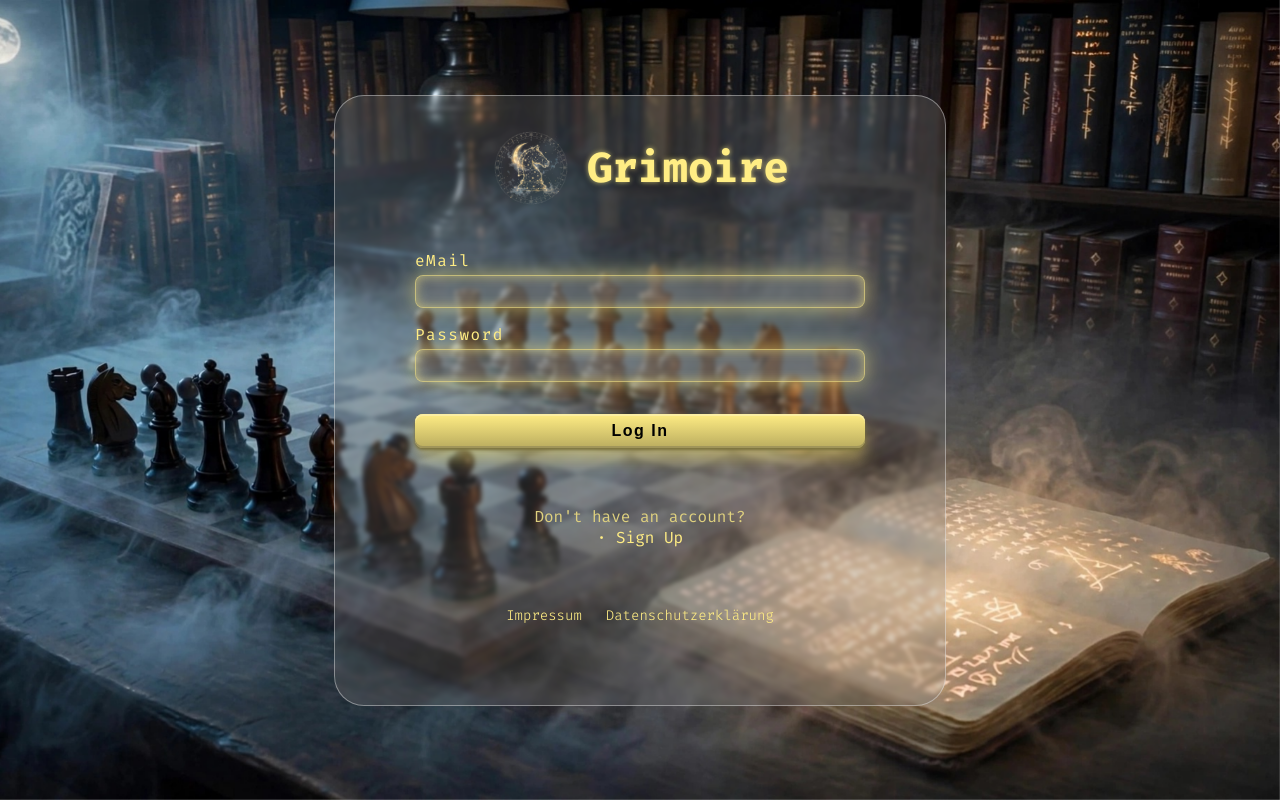
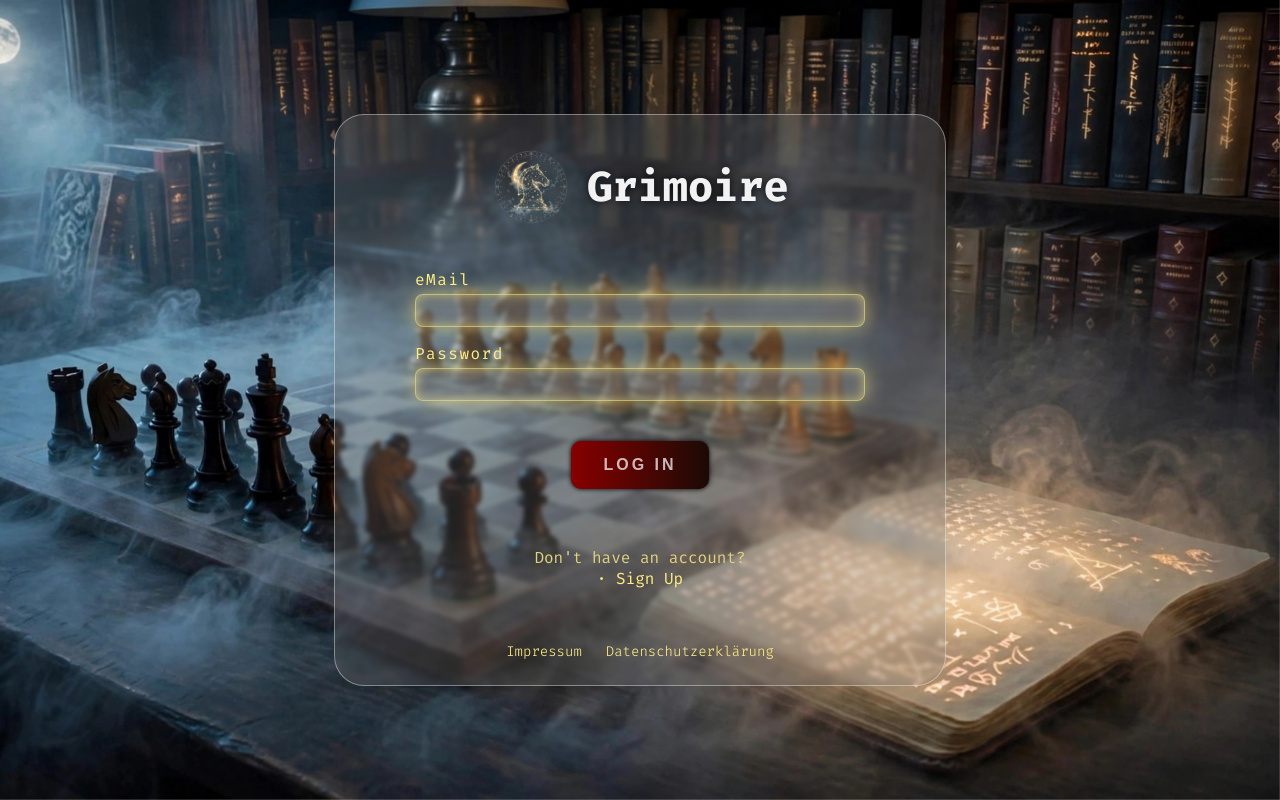
Before and after one commit to 4ergert/grimoire, an Angular app: page / in a window 1280 px wide. Built offline with nearby package versions, Linux system fonts and the light colour scheme; no server answers.

Commit message:
refactor: use reusable native button component across login and game controls

```diff
--- /dev/null
+++ b/src/app/shared/components/button/button.html
@@ -0,0 +1,3 @@
+<button class="btn-grad">
+  <span class="btn-content"><ng-content /></span>
+</button>
--- /dev/null
+++ b/src/app/shared/components/button/button.scss
@@ -0,0 +1,26 @@
+:host {
+  background-image: linear-gradient(to right, #870000 0%, #190A05 51%, #870000 100%);
+  padding: 15px 32px;
+  font-size: 16px;
+  font-weight: bold;
+  letter-spacing: 3px;
+  text-align: center;
+  text-transform: uppercase;
+  transition: 0.5s;
+  background-size: 200% auto;
+  color: rgba(255, 255, 255, 0.718);
+  box-shadow: 0 0 5px #000000;
+  border-radius: 10px;
+  display: block;
+  outline: none;
+  border: none;
+}
+
+:host(:hover:not(:disabled)) {
+  background-position: right center;
+  color: #fefefe;
+  text-shadow: 0 0 10px #fff;
+  text-decoration: none;
+    box-shadow: 0 0 15px #ffffff;
+
+}
--- /dev/null
+++ b/src/app/shared/components/button/button.ts
@@ -0,0 +1,10 @@
+import { Component } from '@angular/core';
+
+@Component({
+  selector: 'button[custom-button]',
+  template: '<span class="custom_button"><ng-content></ng-content></span>',
+  imports: [],
+  // templateUrl: './button.html',
+  styleUrls: ['./button.scss'],
+})
+export class CustomButton {}
--- a/src/app/shared/components/login-overlay/login-overlay.html
+++ b/src/app/shared/components/login-overlay/login-overlay.html
@@ -18,6 +18,7 @@
         />
       </div>
       <button
+        custom-button
         class="logout_button game_logout"
         type="button"
         [disabled]="pending()"
@@ -80,7 +81,7 @@
             />
           </div>
         }
-        <button type="submit">
+        <button custom-button class="auth_button" type="submit">
           {{ pending() ? 'Please wait...' : isSignUp() ? 'Sign Up' : 'Log In' }}
         </button>
       </fieldset>
@@ -97,6 +98,7 @@
         &middot; {{ isSignUp() ? 'Log In' : 'Sign Up' }}
       </button>
     </p>
+
     @if (error()) {
       <p class="auth_error" role="alert">{{ error() }}</p>
     }
--- a/src/app/shared/components/login-overlay/login-overlay.scss
+++ b/src/app/shared/components/login-overlay/login-overlay.scss
@@ -36,6 +36,7 @@ fieldset {
   width: 100%;
   display: flex;
   flex-direction: column;
+  align-items: center;
   gap: 16px;
 }
 
@@ -99,12 +100,12 @@ fieldset {
   overflow-wrap: anywhere;
 }
 
-button:disabled {
-  cursor: wait;
-  opacity: 0.6;
+.auth_button {
+  margin-top: 24px;
 }
 
 .form_field {
+  width: 100%;
   display: flex;
   flex-direction: column;
   gap: 4px;
@@ -116,9 +117,7 @@ label {
   color: #ffed84;
 }
 
-input,
-form button,
-.logout_button {
+input {
   padding: 8px 16px;
   border-radius: 8px;
   border: 1px solid rgba(253, 253, 253, 0.394);
@@ -141,29 +140,6 @@ input:focus {
     0 0 8px #ffed8494;
 }
 
-form button,
-.logout_button {
-  margin-top: 16px;
-  cursor: pointer;
-  font-size: 16px;
-  letter-spacing: 1.5px;
-  font-weight: bold;
-  color: #000000;
-  transition: background-color 0.3s ease;
-  border: none;
-  background: linear-gradient(#ffed84, #baac5f);
-  box-shadow:
-    inset 0 2px 0 #fbeea3,
-    inset 0 -2px 0 #a0955a,
-    0 2px 3px #7b723d,
-    0 12px 16px #fce77273;
-}
-
-form button:active,
-.logout_button:active {
-  background: linear-gradient(#baac5f, #ffed84);
-}
-
 .signup_prompt {
   font-size: 16px;
   color: #dfd17f;
@@ -179,6 +155,13 @@ form button:active,
   }
 }
 
+footer {
+  position: fixed;
+  bottom: 24px;
+  width: 100%;
+  text-align: center;
+}
+
 @media (max-width: 500px) {
   .login_overlay {
     padding: 32px 16px 32px 16px;
@@ -188,6 +171,7 @@ form button:active,
     font-size: clamp(30px, 10vw, 42px);
   }
 }
+
 .game-container {
   width: 100%;
 }
--- a/src/app/shared/components/login-overlay/login-overlay.ts
+++ b/src/app/shared/components/login-overlay/login-overlay.ts
@@ -6,10 +6,11 @@ import { MenuOverlay } from '../menu-overlay/menu-overlay';
 import { PlayGround } from '../play-ground/play-ground';
 import { GameLibrary } from '../game-library/game-library';
 import { GameFolder } from '../../services/game-library';
+import { CustomButton } from '../button/button';
 
 @Component({
   selector: 'login-overlay',
-  imports: [MenuOverlay, PlayGround, GameLibrary, RouterLink],
+  imports: [MenuOverlay, PlayGround, GameLibrary, RouterLink, CustomButton],
   templateUrl: './login-overlay.html',
   styleUrl: './login-overlay.scss',
 })
--- a/src/app/shared/components/menu-overlay/menu-overlay.html
+++ b/src/app/shared/components/menu-overlay/menu-overlay.html
@@ -9,15 +9,16 @@
     {{ pending() ? 'Please wait...' : 'Welcome back ' + username() }}
   </p>
 
-  <button class="play_button" type="button" [disabled]="pending()" (click)="play.emit()">
+  <button custom-button class="menu_button" type="button" [disabled]="pending()" (click)="play.emit()">
     Play
   </button>
 
-  <button class="logout_button" type="button" [disabled]="pending()" (click)="logout.emit()">
+  <button custom-button class="menu_button" type="button" [disabled]="pending()" (click)="library.emit()">
+    Repertoire
+  </button>
+
+  <button custom-button class="menu_button" type="button" [disabled]="pending()" (click)="logout.emit()">
     Log Out
-  </button>
-  <button class="play_button" type="button" [disabled]="pending()" (click)="library.emit()">
-    Saved games
   </button>
 
   @if (error()) {
--- a/src/app/shared/components/menu-overlay/menu-overlay.scss
+++ b/src/app/shared/components/menu-overlay/menu-overlay.scss
@@ -43,7 +43,8 @@ header {
 
 .auth_status {
   font-size: 24px;
-  color: #ffed84;
+  color: #ffffff;
+  text-shadow: 0 0 3px #000000;
   text-align: center;
   overflow-wrap: anywhere;
   margin: 0;
@@ -60,34 +61,8 @@ header {
   height: auto;
 }
 
-.play_button,
-.logout_button {
-  padding: 8px 16px;
-  border-radius: 8px;
-  border: 1px solid rgba(253, 253, 253, 0.394);
-  background-color: rgba(126, 125, 125, 0.262);
-  backdrop-filter: blur(2px);
-  border: 1px solid #ffed84a3;
-
-  margin-top: 16px;
-  cursor: pointer;
-  font-size: 16px;
-  letter-spacing: 1.5px;
-  font-weight: bold;
-  color: #000000;
-  transition: background-color 0.3s ease;
-  border: none;
-  background: linear-gradient(#ffed84, #baac5f);
-  box-shadow:
-    inset 0 2px 0 #fbeea3,
-    inset 0 -2px 0 #a0955a,
-    0 2px 3px #7b723d,
-    0 12px 16px #fce77273;
-}
-
-.play_button:active,
-.logout_button:active {
-  background: linear-gradient(#baac5f, #ffed84);
+.menu_button {
+  width: 60%;
 }
 
 @media (max-width: 500px) {
--- a/src/app/shared/components/menu-overlay/menu-overlay.ts
+++ b/src/app/shared/components/menu-overlay/menu-overlay.ts
@@ -1,8 +1,9 @@
 import { Component, input, output } from '@angular/core';
+import { CustomButton } from '../button/button';
 
 @Component({
   selector: 'app-menu-overlay',
-  imports: [],
+  imports: [CustomButton],
   templateUrl: './menu-overlay.html',
   styleUrl: './menu-overlay.scss',
 })
--- a/src/app/shared/components/play-ground/components/controls.scss
+++ b/src/app/shared/components/play-ground/components/controls.scss
@@ -10,17 +10,6 @@
   flex-wrap: wrap;
   gap: 12px;
   color: #ffdfbc;
-}
-
-.restart,
-.promotion button {
-  padding: 8px 12px;
-  border: 1px solid #ffdfbc;
-  border-radius: 4px;
-  background: #451710;
-  color: #ffdfbc;
-  cursor: pointer;
-  font: inherit;
 }
 
 .promotion {
--- a/src/app/shared/components/play-ground/components/game-controls/game-controls.ts
+++ b/src/app/shared/components/play-ground/components/game-controls/game-controls.ts
@@ -1,20 +1,26 @@
 import { Component, input, output } from '@angular/core';
+import { CustomButton } from '../../../button/button';
 
 @Component({
-  selector: 'app-game-controls',
+  selector:'app-game-controls',
+  imports: [CustomButton],
   styleUrl: '../controls.scss',
   template: `
     <div class="game-toolbar">
       <p role="status" aria-live="polite">{{ status() }}</p>
-      <button type="button" class="restart" (click)="back.emit()">Menu</button>
-      <button type="button" class="restart" [attr.aria-pressed]="flipped()" (click)="flip.emit()">
+      <button custom-button type="button" class="restart" (click)="back.emit()">
+        Menu
+      </button>
+      <button custom-button type="button" class="restart" [attr.aria-pressed]="flipped()" (click)="flip.emit()">
         Flip board
       </button>
       @if (!training()) {
-        <button type="button" class="restart" (click)="restart.emit()">New game</button>
+        <button custom-button type="button" class="restart" (click)="restart.emit()">
+          New game
+        </button>
       }
       @if (!training() && !replaying()) {
-        <button type="button" class="restart" [disabled]="!canSave()" (click)="save.emit()">
+        <button custom-button type="button" class="restart" [disabled]="!canSave()" (click)="save.emit()">
           Save game
         </button>
       }
--- a/src/styles.scss
+++ b/src/styles.scss
@@ -17,8 +17,8 @@ body:has(app-legal) {
 
 h1 {
   margin: 0;
-  color: #ffed84;
-  text-shadow: 0 0 5px rgba(255, 237, 132, 0.7);
+  color: #f2f2f2;
+  text-shadow: 0 0 8px rgba(0, 0, 0, 0.758);
   font-size: 42px;
 }
 
```
Also changed, not shown: 1 other file (tests, documents, lock files or other folders).
